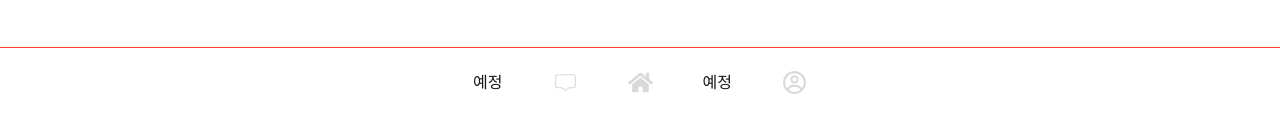
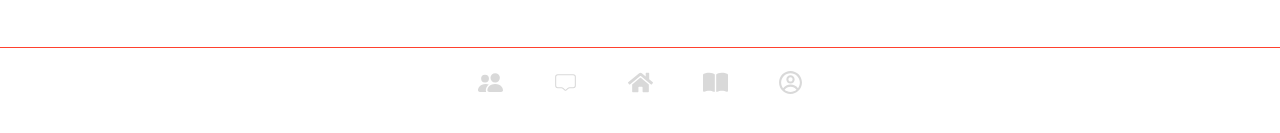
Before and after one commit to Pillchat/Pillchat_Front, a Next.js app: page /Detail in a window 1280 px wide. Shown: the part 683-816 px from the top of the page. Built offline with nearby package versions, Linux system fonts and the light colour scheme.

Commit message:
footer 아이콘 원래대로

```diff
--- a/app/components/Footer.tsx
+++ b/app/components/Footer.tsx
@@ -17,10 +17,10 @@ function Footer() {
 
     return (
         <S.FooterCover>
-            <span>예정</span>
+            <BsFillPeopleFill size={25} color={getIconColor("")} onClick={() => router.push("")} />
             <CiChat2 size={25} color={getIconColor("/Q")} onClick={() => router.push("/Q")} />
             <FaHome size={25} color={getIconColor("/")} onClick={() => router.push("/")} />
-            <span>예정</span>
+            <FaBookOpen size={25} color={getIconColor("")} onClick={() => router.push("/")} />
             <CgProfile size={25} color={getIconColor("/Profile")} onClick={() => router.push("/Profile")} />
         </S.FooterCover>
     );
```
